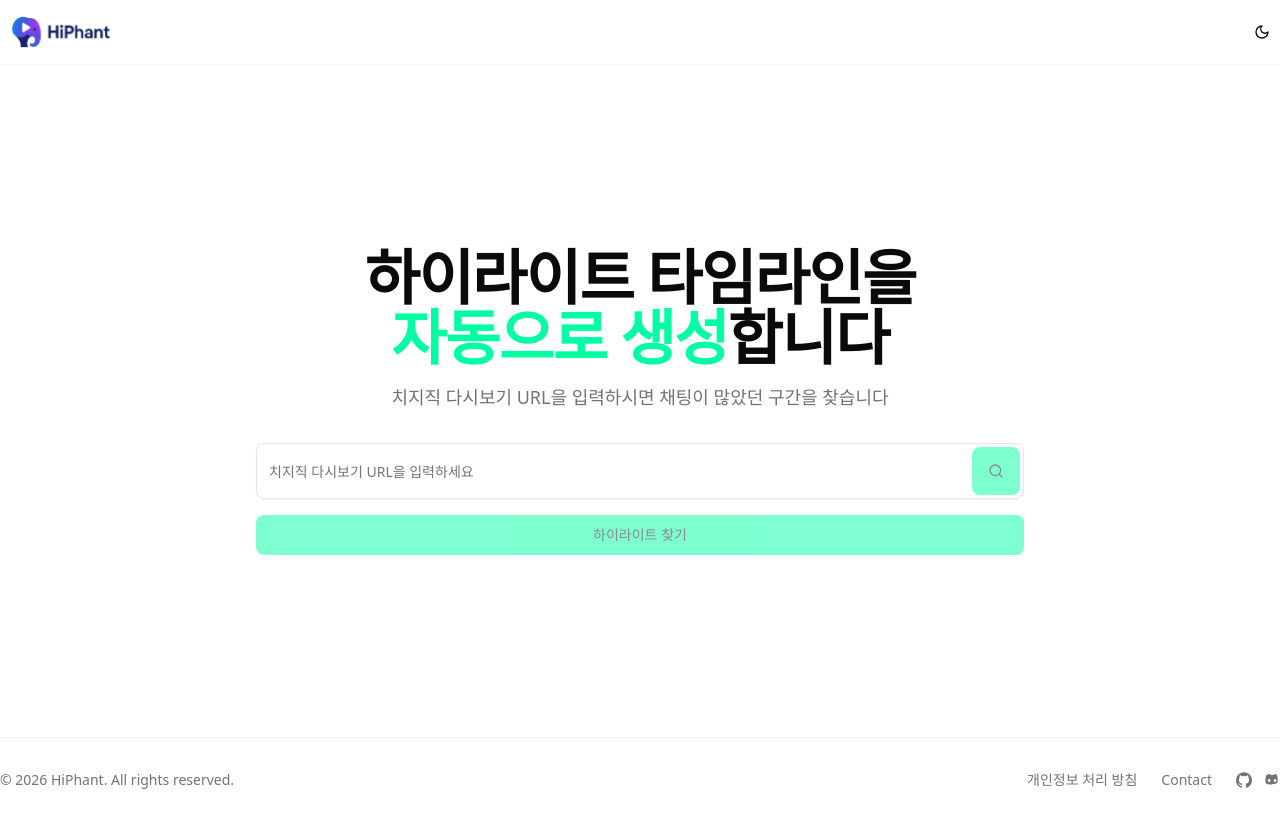
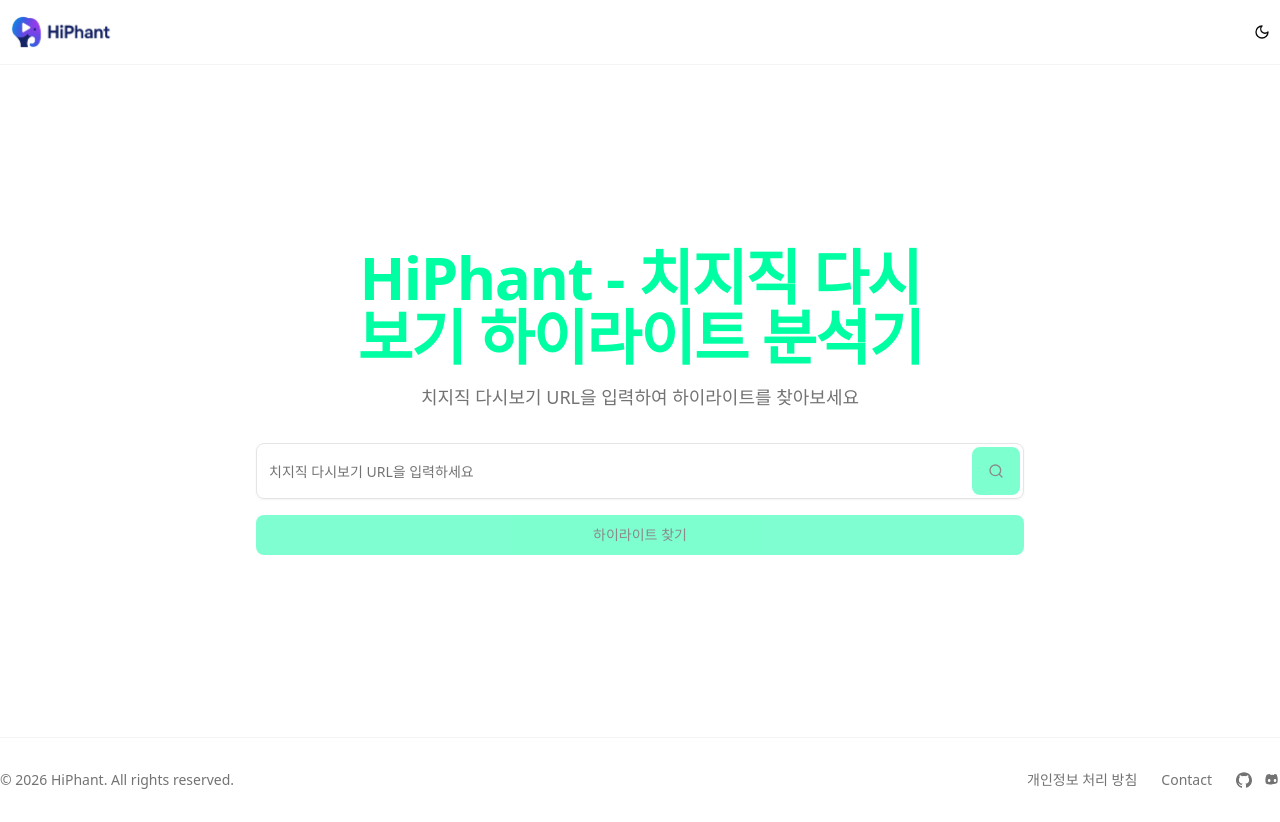
Before and after one commit to pachylover/hiphant-client, a Next.js app: page / in a window 1280 px wide. Built offline with nearby package versions, Linux system fonts and the light colour scheme; no server answers.

Commit message:
Update homepage title and description for clarity and branding

```diff
--- a/app/page.tsx
+++ b/app/page.tsx
@@ -38,14 +38,12 @@ export default function HomePage() {
     <div className="container flex min-h-[calc(100vh-8rem)] items-center justify-center py-12 mx-auto">
       <div className="w-full max-w-3xl space-y-8">
         <div className="space-y-4 text-center">
-          <h1 className="text-4xl font-bold tracking-tight text-balance sm:text-5xl md:text-6xl">
-            하이라이트 타임라인을
-            <br />
-            <span className="text-accent">자동으로 생성</span>합니다
+          <h1 className="text-4xl font-bold tracking-tight text-balance sm:text-5xl md:text-6xl text-accent">
+            HiPhant - 치지직 다시보기 하이라이트 분석기
           </h1>
 
           <p className="text-lg text-muted-foreground text-pretty">
-            치지직 다시보기 URL을 입력하시면 채팅이 많았던 구간을 찾습니다
+            치지직 다시보기 URL을 입력하여 하이라이트를 찾아보세요
           </p>
         </div>
 
```
